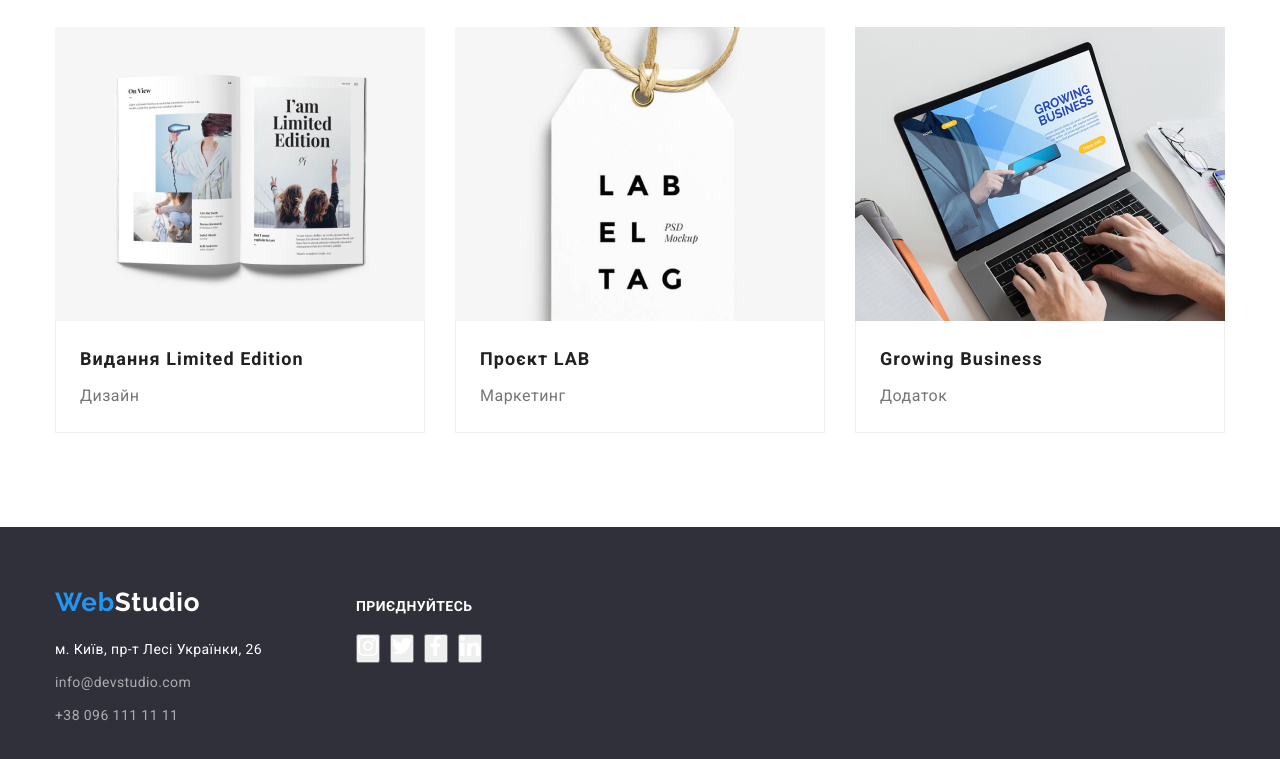
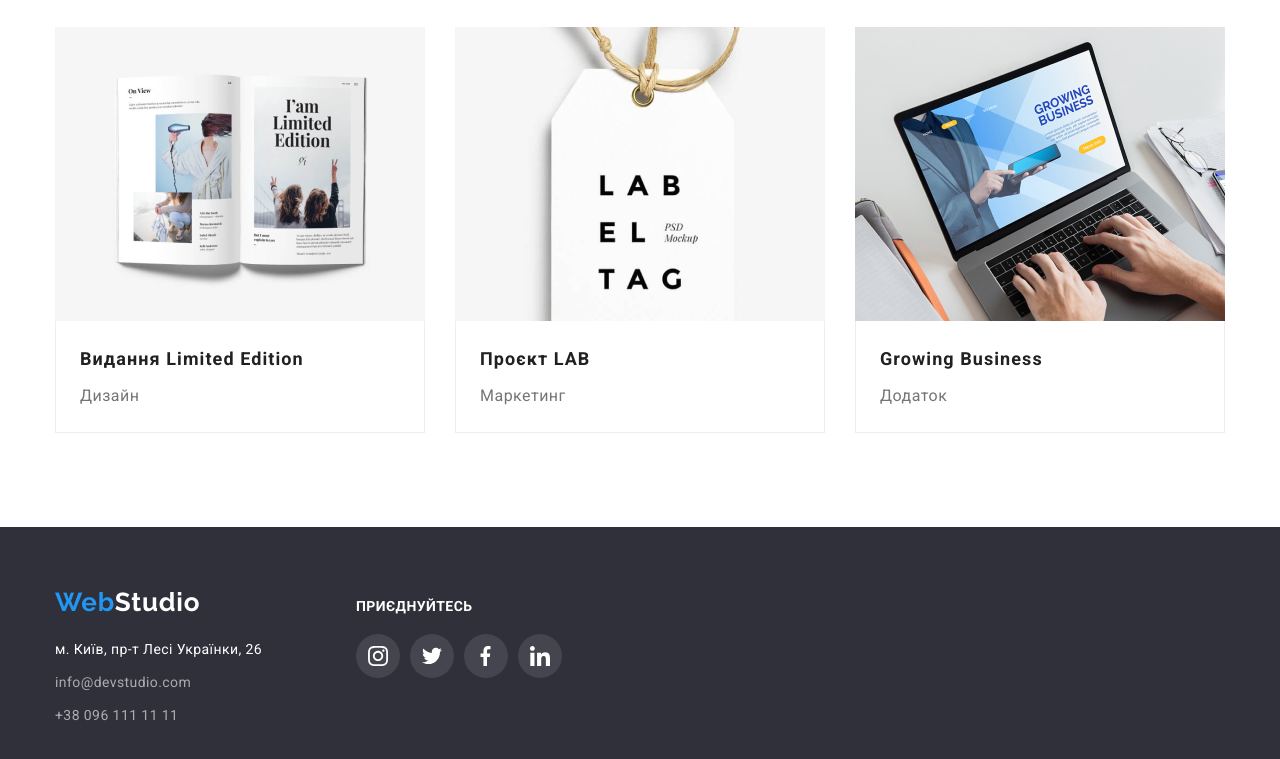
Before and after one commit to Nikolai-desig/goit-markup-hw-04, a plain HTML site: page portfolio.html in a window 1280 px wide. Shown: the part 1106-1865 px from the top of the page. Drawn offline with nearby package versions, Linux system fonts and the light colour scheme.

Commit message:
Update portfolio.html

```diff
--- a/portfolio.html
+++ b/portfolio.html
@@ -166,32 +166,32 @@
                 <h3 class="bot-social-name">приєднуйтесь</h3>
                 <ul class="social-ic-bot list">
                     <li>
-                        <button class="icon-button">
+                        <a href="" class="icon-button">
                             <svg class="icon-foot" width="20" height="20">
                                 <use href="./images/icons.svg#instagram"></use>
                             </svg>
-                        </button>
+                        </a>
                     </li>
                     <li>
-                        <button class="icon-button">
+                        <a href="" class="icon-button">
                             <svg class="icon-foot" width="20" height="20">
                                 <use href="./images/icons.svg#twiter"></use>
                             </svg>
-                        </button>
+                        </a>
                     </li>
                     <li>
-                        <button class="icon-button">
+                        <a href="" class="icon-button">
                             <svg class="icon-foot" width="20" height="20">
                                 <use href="./images/icons.svg#facebook"></use>
                             </svg>
-                        </button>
+                        </a>
                     </li>
                     <li>
-                        <button class="icon-button">
+                        <a href="" class="icon-button">
                             <svg class="icon-foot" width="20" height="20">
                                 <use href="./images/icons.svg#in-icon"></use>
                             </svg>
-                        </button>
+                        </a>
                     </li>
                 </ul>
             </div>
```
